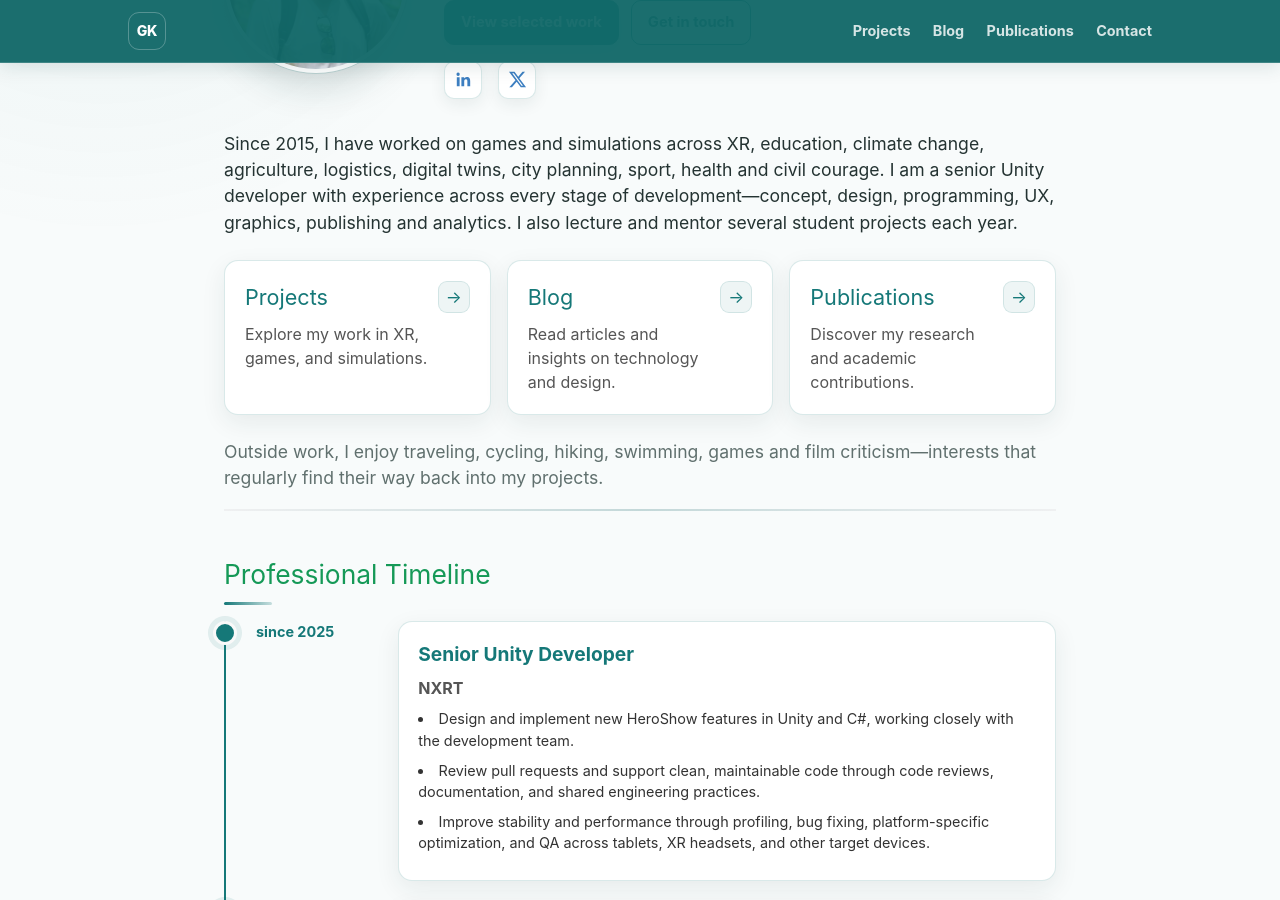
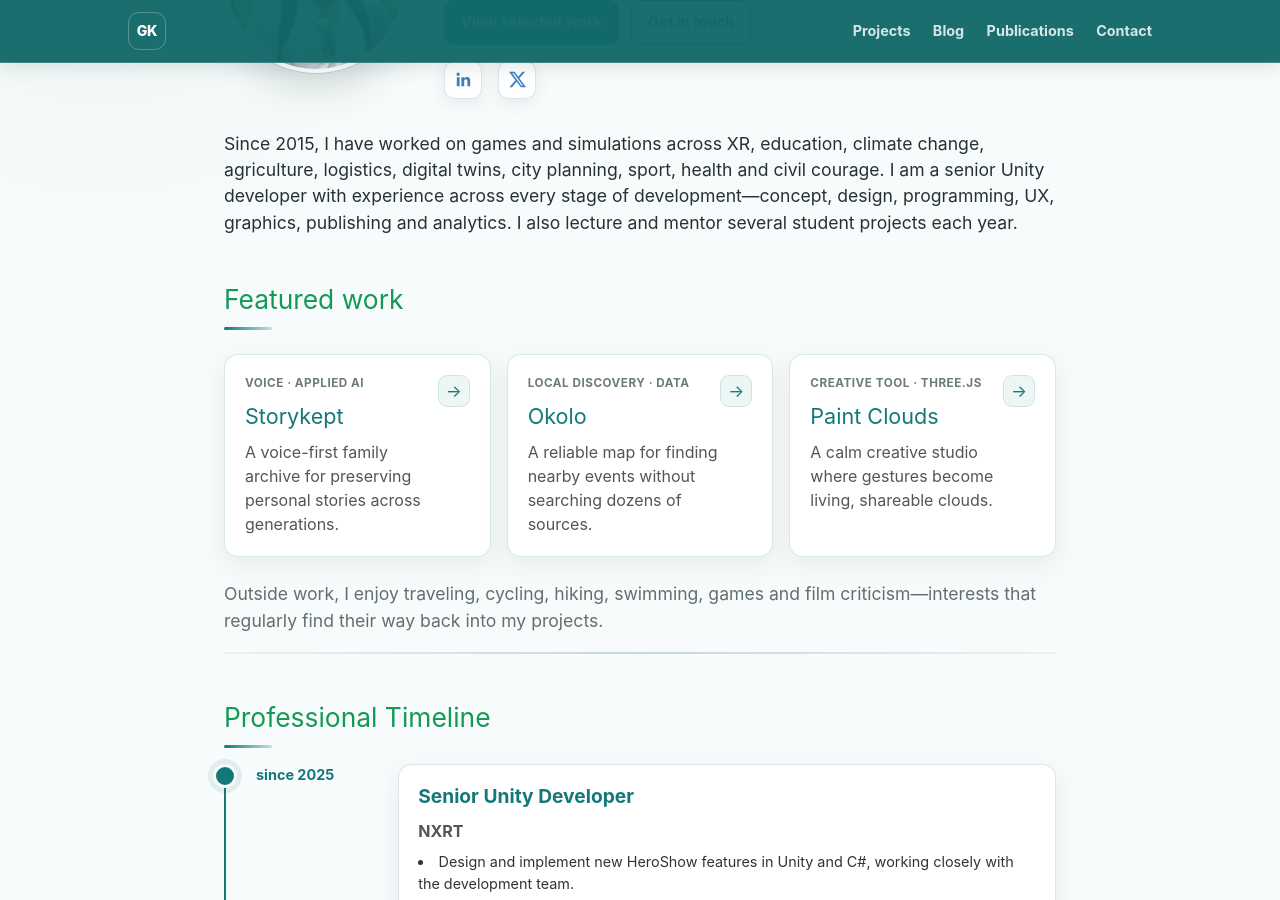
Before and after one commit to GeorgiKostov/georgikostov.github.io, a Jekyll site: the page built from index.md, in a window 1280 px wide and 900 px high, scrolled down 232 px. Built offline with Jekyll 4.4.1, drawn with Linux system fonts in a browser that asks for light colours.

Commit message:
Feature selected projects on landing page

```diff
--- a/assets/css/style.scss
+++ b/assets/css/style.scss
@@ -1185,6 +1185,21 @@ body {
   font-size: 1.35rem;
 }
 
+.link-card-kicker {
+  display: block;
+  margin-bottom: 0.45rem;
+  color: #6a7b79;
+  font-size: 0.73rem;
+  font-weight: 750;
+  letter-spacing: 0.045em;
+  text-transform: uppercase;
+  transition: color 0.25s ease;
+}
+
+.link-card:hover .link-card-kicker {
+  color: rgba(255, 255, 255, 0.76);
+}
+
 .timeline {
   margin-bottom: 1.25rem;
 }
@@ -1206,6 +1221,7 @@ body {
 
 .project-card {
   overflow: hidden;
+  scroll-margin-top: 84px;
   border: 1px solid var(--surface-border);
   border-radius: 16px;
 }
--- a/index.md
+++ b/index.md
@@ -34,18 +34,22 @@ image: /assets/images/social/georgi-kostov-social.png
 
 Since 2015, I have worked on games and simulations across XR, education, climate change, agriculture, logistics, digital twins, city planning, sport, health and civil courage. I am a senior Unity developer with experience across every stage of development—concept, design, programming, UX, graphics, publishing and analytics. I also lecture and mentor several student projects each year.
 
-<div class="link-cards">
-  <a href="{{ '/pages/projects/' | relative_url }}" class="link-card">
-    <h3>Projects</h3>
-    <p>Explore my work in XR, games, and simulations.</p>
+<h2 id="featured-work">Featured work</h2>
+<div class="link-cards" aria-labelledby="featured-work">
+  <a href="{{ '/pages/projects/#storykept' | relative_url }}" class="link-card">
+    <span class="link-card-kicker">Voice · Applied AI</span>
+    <h3>Storykept</h3>
+    <p>A voice-first family archive for preserving personal stories across generations.</p>
   </a>
-  <a href="{{ '/pages/blog/' | relative_url }}" class="link-card">
-    <h3>Blog</h3>
-    <p>Read articles and insights on technology and design.</p>
+  <a href="{{ '/pages/projects/#okolo' | relative_url }}" class="link-card">
+    <span class="link-card-kicker">Local discovery · Data</span>
+    <h3>Okolo</h3>
+    <p>A reliable map for finding nearby events without searching dozens of sources.</p>
   </a>
-  <a href="{{ '/pages/publications/' | relative_url }}" class="link-card">
-    <h3>Publications</h3>
-    <p>Discover my research and academic contributions.</p>
+  <a href="{{ '/pages/projects/#paint-clouds' | relative_url }}" class="link-card">
+    <span class="link-card-kicker">Creative tool · Three.js</span>
+    <h3>Paint Clouds</h3>
+    <p>A calm creative studio where gestures become living, shareable clouds.</p>
   </a>
 </div>
 
```
Also changed, not shown: _includes/independent-work.html (+5 -5 lines).
